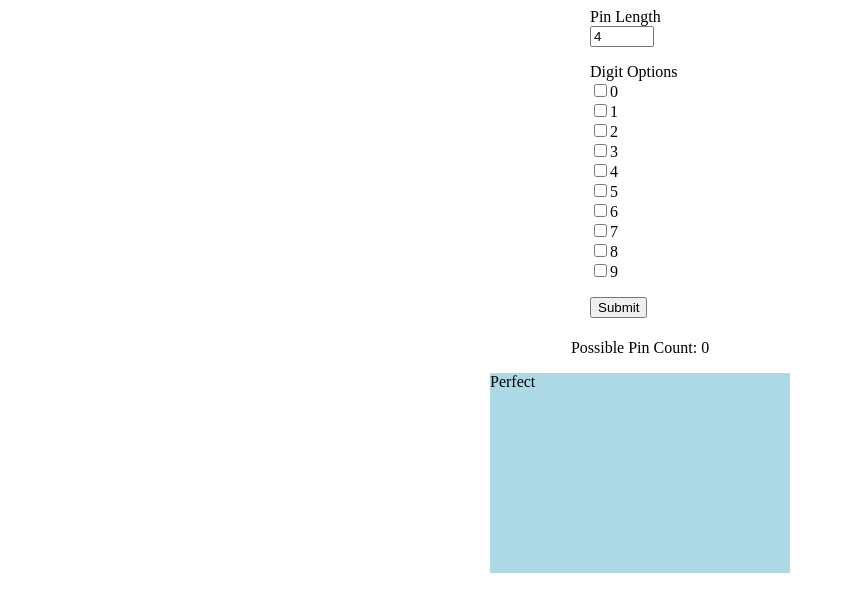
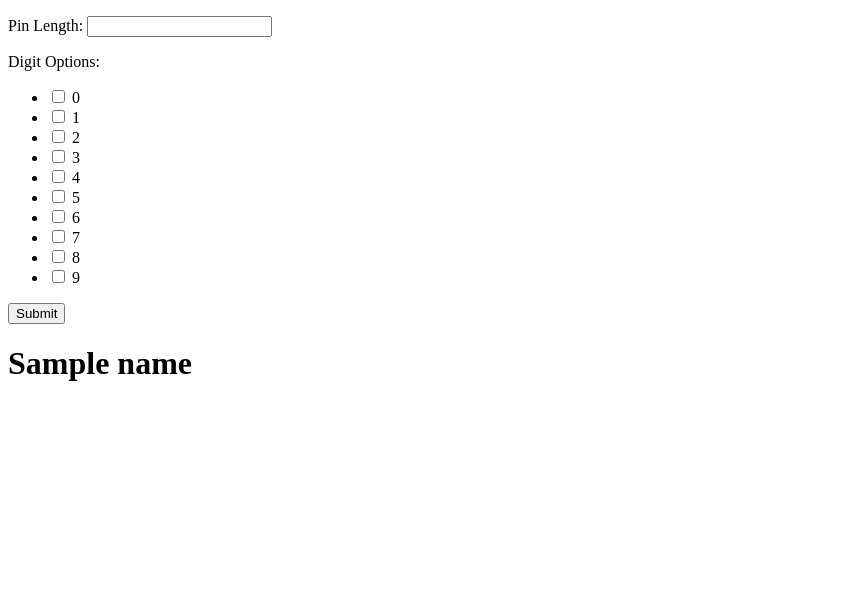
Before and after one commit to LiveTembiso/pinproject, a Django app: template templates/home.html in a window 1280 px wide. Shown: the top 612 px of the page, without its empty margins (0-845 px from the left). Run offline with Django 3.2, Linux system fonts and the light colour scheme; tables that the repository leaves empty hold one stand-in row (values such as "Sample post"); the template is opened without the code that fills it: values that come from a table or form of the project are taken from there, most other values are stand-ins (such as "Sample title", 1, 10 or a date in 2020).

Commit message:
html template with forms.py

```diff
--- /dev/null
+++ b/pinApp/forms.py
@@ -0,0 +1,7 @@
+
+from django import forms
+
+class SimpleForm(forms.Form):
+	length = forms.DecimalField(min_value = 0, label="Pin Length")
+	NUMBERS = [("0","0"),("1","1"),(2,"2"),("3","3"),("4","4"),("5","5"),("6","6"),("7","7"),("8","8"),("9","9")]
+	options = forms.MultipleChoiceField(label = "Digit Options", choices=NUMBERS, widget=forms.CheckboxSelectMultiple())
--- a/templates/home.html
+++ b/templates/home.html
@@ -1,48 +1,16 @@
-<!DOCTYPE>
-<html>
-	<head>
-		<meta charset="utf-8">
-		<title>Pin Code</title>
-		<style>
-			#gen {
-  			max-width: 100px;
-  			margin: auto;
-			}
+<!DOCTYPE html>
+<html lang="en">
+<head>
+    <meta charset="UTF-8">
+    <title>Pin App</title>
+</head>
+<body>
 
-			#pins{
-				margin: auto;
-				width: 300px;
-				height: 200px;
-				background-color: lightblue;
-			}
-
-		</style>
-	</head>
-	<body>
-		<div id = "gen">
-			<h>Pin Length</h>
-			<input type="number" min="1" max="100" step="1" value="4" size="4">
-			<p></p>
-			<h>Digit Options</h>
-			<input type="checkbox" name = "zero" value="0"><h>0</h><br>
-			<input type="checkbox" name = "one" value="1"><h>1</h><br>
-			<input type="checkbox" name = "two" value="2"><h>2</h><br>
-			<input type="checkbox" name = "three" value="3"><h>3</h><br>
-			<input type="checkbox" name = "four" value="4"><h>4</h><br>
-			<input type="checkbox" name = "five" value="5"><h>5</h><br>
-			<input type="checkbox" name = "six" value="6"><h>6</h><br>
-			<input type="checkbox" name = "seven" value="7"><h>7</h><br>
-			<input type="checkbox" name = "eight" value="8"><h>8</h><br>
-			<input type="checkbox" name = "nine" value="9"><h>9</h><br>
-			<p></p>
-			<button type="submit">Submit</button>
-		</div>
-		<h1></h1>
-
-		<center><h>Possible Pin Count: 0</h></center>
-		<div id="pins">
-			<p>Perfect</p>
-		</div>
-
-	</body>
+<form method="post">
+	{% csrf_token %}
+	{{form.as_p}}
+	<button type="submit" value="submit" name="submit">Submit</button>
+</form>
+<h1>{{ name }}</h1>
+</body>
 </html>
```
Also changed, not shown: pinApp/models.py (+0 -17 lines), pinApp/views.py (+7 -1 lines).
